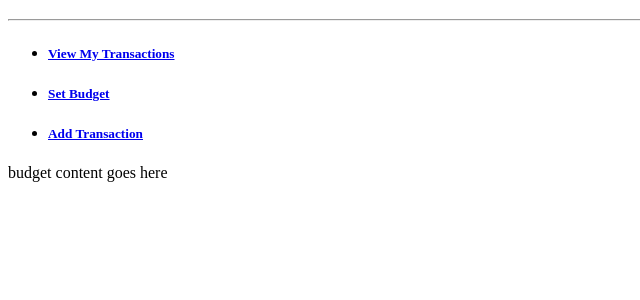
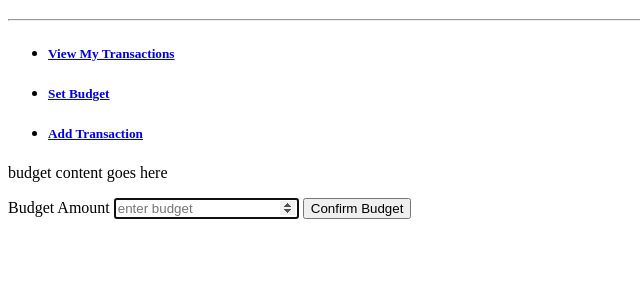
Before and after one commit to stmccoy/spending_app_full_stack_flask_project-, a Flask app: page /set_budget in a window 1280 px wide. Shown: the part 262-562 px from the top of the page, without its empty margins (0-640 px from the left). Run offline with Flask 2, Linux system fonts and the light colour scheme.

Commit message:
budget updated function done and added to webpage with integrated session variable, add new merchant form done

```diff
--- a/controllers/transactions_controller.py
+++ b/controllers/transactions_controller.py
@@ -1,14 +1,22 @@
 from app import app
-from flask import render_template, request
+from flask import render_template, request, redirect, url_for
 from flask import Blueprint
+from session import session
+import repositories.user_repository as user_repository
 
 transactions_blueprint = Blueprint('transactions', __name__)
 @transactions_blueprint.route('/transactions')
 def transactions():
-    return render_template('transactions/transactions.html')
+    user = user_repository.select(session)
+    budget = user.budget
+    return render_template('transactions/transactions.html', budget= budget)
 
-@transactions_blueprint.route('/set_budget')
+@transactions_blueprint.route('/set_budget', methods=['GET', 'POST'])
 def set_budget():
+    if request.method == 'POST':
+        budget = request.form['budget']
+        user_repository.update_user_budget(budget, session)
+        return redirect(url_for('transactions.transactions'))
     return render_template('transactions/set_budget.html')
 
 @transactions_blueprint.route('/add_transaction')
--- a/repositories/user_repository.py
+++ b/repositories/user_repository.py
@@ -7,6 +7,12 @@ def save(user):
     results = run_sql( sql, values )
     user.id = results[0]['id']
     return user
+
+def update_user_budget(amount, id):
+    sql = "UPDATE users SET budget = %s WHERE id = %s;"
+    values = [amount, id]
+    results = run_sql( sql, values )
+
 
 def delete_all():
     sql = "DELETE FROM users"
--- a/session.py
+++ b/session.py
@@ -1 +1 @@
-session = 1
+session = '1'
--- a/templates/transactions/set_budget.html
+++ b/templates/transactions/set_budget.html
@@ -3,4 +3,12 @@
 {% block content %}
     {% include 'transactions/transactions_nav.html' %}
     <p>budget content goes here</p>
+    <form action="/set_budget" method="post">
+        <div>
+            <label for="budget-amount">Budget Amount</label>
+            <input type="number" name="budget" id="budget" placeholder="enter budget" required autofocus>
+            <button class="button" type="submit">Confirm Budget</button>
+
+        </div>
+    </form>
 {% endblock %}
--- a/templates/transactions/transactions.html
+++ b/templates/transactions/transactions.html
@@ -4,5 +4,6 @@
     {% include 'transactions/transactions_nav.html' %}
 <h1>Transactions</h1>
 <p>Transactions content goes here</p>
+<p>budget = {{ budget }}</p>
 
 {% endblock %}
```
